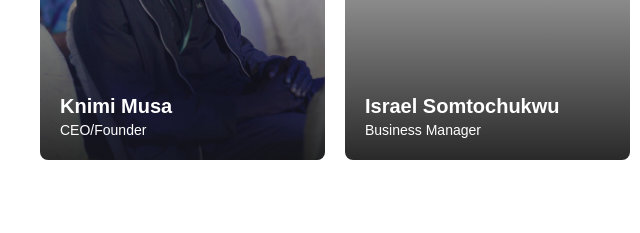
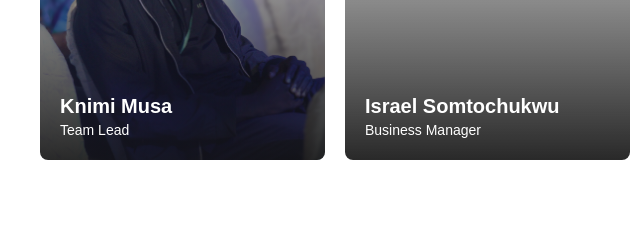
Before and after one commit to awpage/spicy-salad, a website built with Vite: page about.html in a window 1280 px wide. Shown: the part 2107-2340 px from the top of the page, 0-640 px from the left. Built offline with nearby package versions, Linux system fonts and the light colour scheme; a web font is replaced by a local one.

Commit message:
feat: updated CEO to Team Lead

```diff
--- a/about.html
+++ b/about.html
@@ -289,7 +289,7 @@
           <div
             class="absolute top-0 bottom-0 right-0 left-0 bg-gradient-to-b from-transparent to-black/90 flex flex-col justify-end p-5 text-white">
             <h3 class="font-bold text-xl">Knimi Musa</h3>
-            <p class="text-sm">CEO/Founder</p>
+            <p class="text-sm">Team Lead</p>
           </div>
         </div>
 
```
